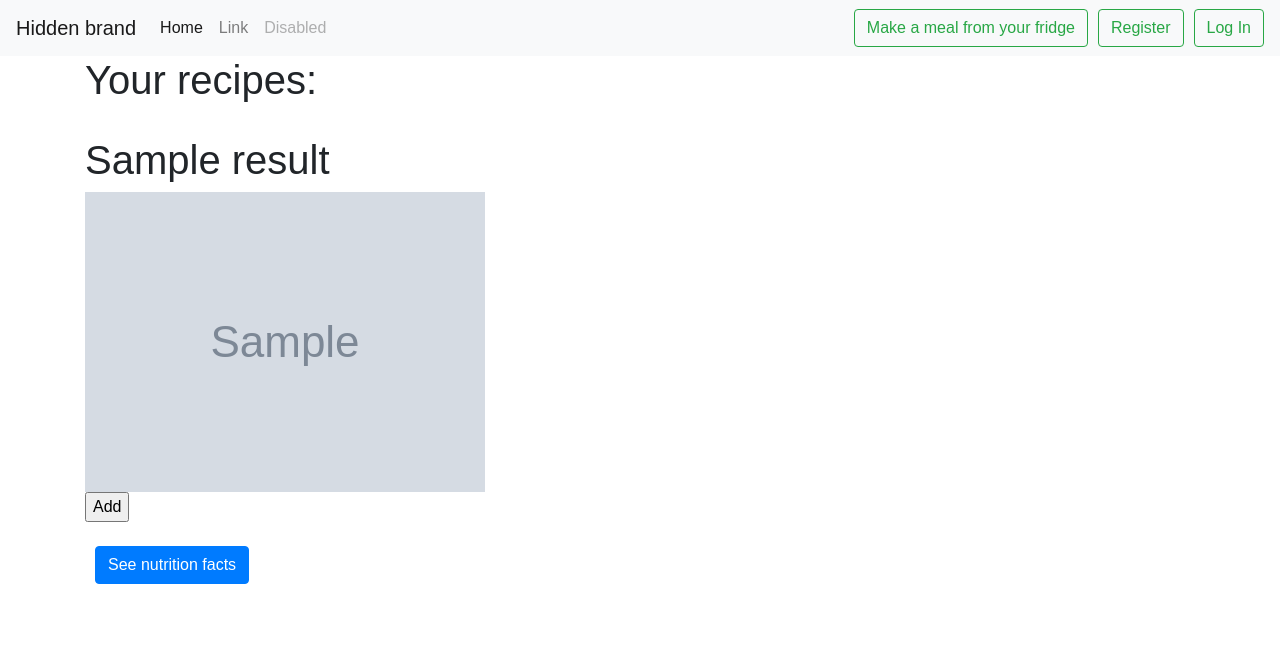
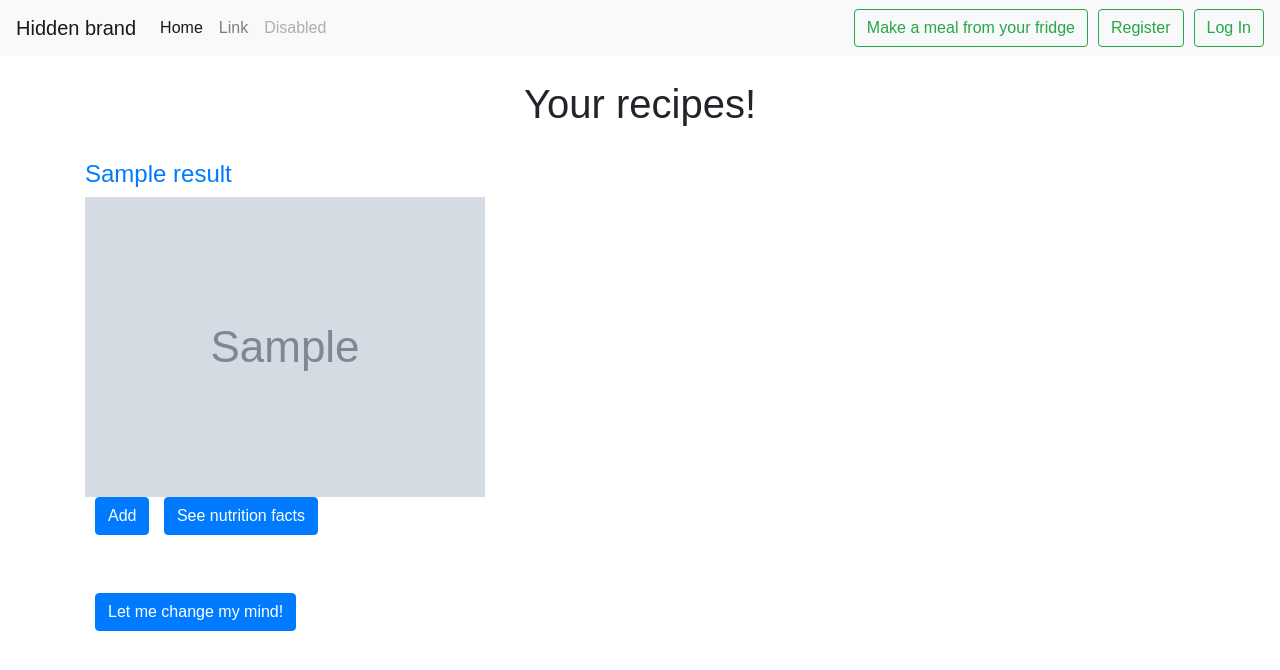
Before and after one commit to lamalgopach/Dietly, a Flask app: template templates/display_lunch.html in a window 1280 px wide. Shown: the top 670 px of the page. Run offline with Flask 2, Linux system fonts and the light colour scheme; tables that the repository leaves empty hold one stand-in row (values such as "Sample post"); the template is opened without the code that fills it: values that come from a table or form of the project are taken from there, most other values are stand-ins (such as "Sample title", 1, 10 or a date in 2020); grey boxes marked "Sample" are stand-in pictures; some libraries are stand-ins or nearby versions.

Commit message:
Styling displaying sites.

```diff
--- a/templates/display_lunch.html
+++ b/templates/display_lunch.html
@@ -3,15 +3,19 @@
 {% block title %}Selection of {{ user }}'s lunch{% endblock %}
 
 {% block content %}
-
-	<h1> Your recipes: </h1>
-
+	<br>
+	<div class="header"><h1> Your recipes! </h1> </div>
+		<div class="row">
 			{% for result in results %}
+				<div class="col-sm">
 				<br>
-	<h1>{{ result["recipe_name"] }}</h1>
+					<div class="link-header">
+						<h4><a href="{{ result['directions'] }}">{{ result["recipe_name"] }}</a></h4>
+					</div>
 				<img src="{{ result['recipe_image'] }}">
 
 				<form action="/add-lunch" method="POST">
+
 				<input type="hidden" name="recipe_name" value="{{ result['recipe_name'] }}">
 				<input type="hidden" name="recipe_url" value="{{ result['recipe_url'] }}">
 				<input type="hidden" name="recipe_image" value="{{ result['recipe_image'] }}">
@@ -25,11 +29,13 @@
 				<input type="hidden" name="cautions" value="{{ result['cautions'] }}">
 				<input type="hidden" name="diets" value="{{ result['diets'] }}">
 
-	<input type="submit" value="Add">
+				<input type="submit" class="btn btn-primary" value="Add">
 
-	</form>
 
-	<br>
+
+
+
+
 
 				<button type="button" class="btn btn-primary" data-toggle="modal" data-target="#{{ result['calories']|round|int }}">
 				  See nutrition facts
@@ -40,7 +46,7 @@
 				  <div class="modal-dialog" role="document">
 				    <div class="modal-content">
 				      <div class="modal-header">
-	        <h5 class="modal-title" id="exampleModalLabel">Nutrition facts:</h5>
+				        <h5 class="modal-title" id="exampleModalLabel">Nutrition facts</h5>
 				        <button type="button" class="close" data-dismiss="modal" aria-label="Close">
 				          <span aria-hidden="true">&times;</span>
 				        </button>
@@ -53,13 +59,22 @@
 				      </div>
 				      <div class="modal-footer">
 				        <button type="button" class="btn btn-secondary" data-dismiss="modal">Close</button>
-
 				      </div>
 				    </div>
 				  </div>
 				</div>
+			</div>
+		</form>
+		{% endfor %}
+	</div>
 
-	{% endfor %}
+
+	<br> <br>
+	<form action="http://0.0.0.0:5000/preferences">
+    	<input type="submit" class="btn btn-primary" value="Let me change my mind!" />
+	</form>
+	</div>
+
 
 	<script>
 		// make sure autofocus works in HTML5
```
Also changed, not shown: templates/display_breakfast.html (+21 -11 lines), templates/display_dinner.html (+20 -8 lines). Lines whose indentation alone changed are shown as unchanged.
